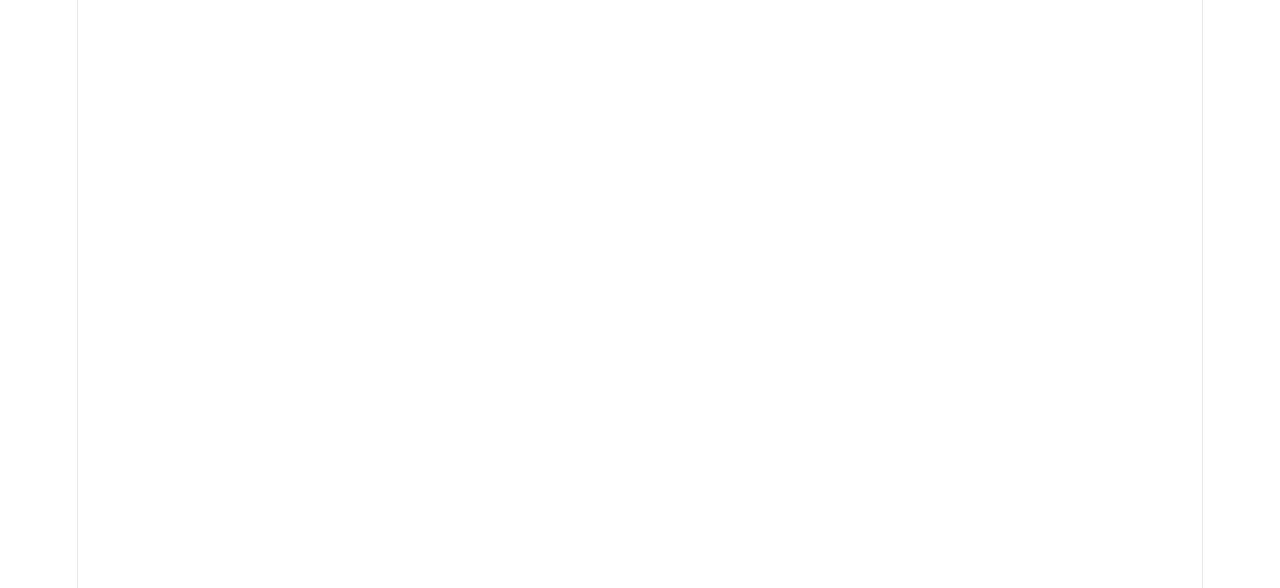
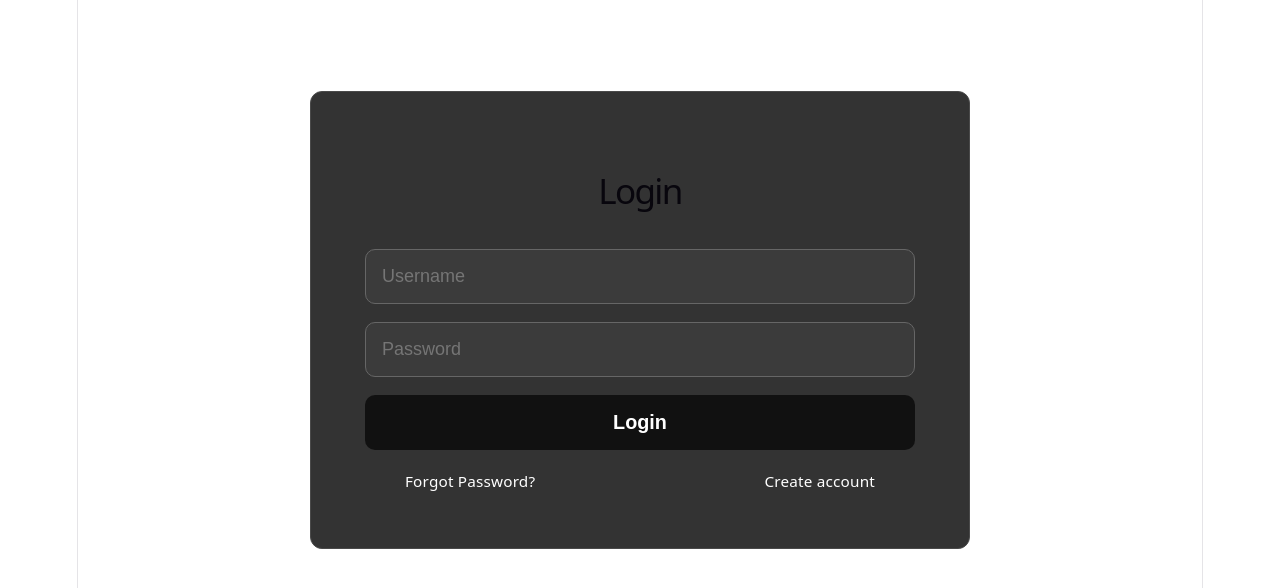
Before and after one commit to luisbr55/Carrito-De-Compras, a React (Vite) app: page /login in a window 1280 px wide. Before the commit this address had no page. Shown: the top 588 px of the page. Built offline with nearby package versions, Linux system fonts and the light colour scheme.

Commit message:
Creacion de ventanas y estilos para el login

```diff
--- a/package.json
+++ b/package.json
@@ -10,6 +10,7 @@
     "preview": "vite preview"
   },
   "dependencies": {
+    "@supabase/supabase-js": "^2.108.2",
     "axios": "^1.16.1",
     "react": "^19.2.6",
     "react-dom": "^19.2.6",
--- a/src/App.jsx
+++ b/src/App.jsx
@@ -1,16 +1,70 @@
 import { Routes, Route } from "react-router-dom";
 import CatalogPage from "./pages/CatalogPage";
 import ProductDetailPage from "./pages/ProductDetailPage";
-import CreateProductPage from "./pages/CreateProductPage"
+import CreateProductPage from "./pages/CreateProductPage";
 import EditProductPage from "./pages/EditProductPage";
+import Login from "./pages/Auth/Login";
+import Register from "./pages/Auth/Register";
+import ForgotPassword from "./pages/Auth/ForgotPassword";
+import UpdatePassword from "./pages/Auth/UpdatePassword";
+import PrivateRoute from "./components/PrivateRoute";
 
 export default function App() {
   return (
     <Routes>
-      <Route path="/" element={<CatalogPage />} />
-      <Route path="/products/new" element={<CreateProductPage />} />
-      <Route path="/products/:id/edit" element={<EditProductPage />} />
-      <Route path="/products/:id" element={<ProductDetailPage />} />
+      {/* Públicas */}
+      <Route path="/login" element={<Login />} />
+      <Route path="/register" element={<Register />} />
+      <Route path="/forgot-password" element={<ForgotPassword />} />
+
+      {/* Privadas */}
+      <Route
+        path="/"
+        element={
+          <PrivateRoute>
+            <CatalogPage />
+          </PrivateRoute>
+        }
+      />
+
+      <Route
+        path="/products/new"
+        element={
+          <PrivateRoute>
+            <CreateProductPage />
+          </PrivateRoute>
+        }
+      />
+
+      <Route
+        path="/products/:id/edit"
+        element={
+          <PrivateRoute>
+            <EditProductPage />
+          </PrivateRoute>
+        }
+      />
+
+      <Route
+        path="/products/:id"
+        element={
+          <PrivateRoute>
+            <ProductDetailPage />
+          </PrivateRoute>
+        }
+      />
+
+      <Route
+        path="/update-password"
+        element={
+          <PrivateRoute>
+            <UpdatePassword />
+          </PrivateRoute>
+        }
+      />
+
+      {/* 404 */}
+      <Route path="*" element={<h1>404 - Page Not Found</h1>} />
     </Routes>
   );
 }
--- /dev/null
+++ b/src/components/PrivateRoute.jsx
@@ -0,0 +1,7 @@
+import { Navigate } from "react-router-dom";
+
+export default function PrivateRoute({ children }) {
+  const token = localStorage.getItem("token");
+
+  return token ? children : <Navigate to="/login" replace />;
+}
--- /dev/null
+++ b/src/pages/Auth/ForgotPassword.jsx
@@ -0,0 +1,21 @@
+import { Link } from "react-router-dom";
+import "../../styles/Auth.css";
+
+export default function ForgotPassword() {
+  return (
+    <div className="auth-container">
+      <div className="auth-card">
+        <h1>Password recovery</h1>
+        <form>
+          <input type="text" placeholder="Type your username" />
+        </form>
+        <button>Recover password</button>
+        <div className="auth-links">
+          <Link to={`/login`} className="back-link">
+            ← return{" "}
+          </Link>
+        </div>
+      </div>
+    </div>
+  );
+}
--- /dev/null
+++ b/src/pages/Auth/Login.jsx
@@ -0,0 +1,38 @@
+import { useState } from "react";
+import { Link } from "react-router-dom";
+import "../../styles/Auth.css";
+
+export default function Login() {
+  const [username, setUsername] = useState("");
+
+  const [password, setPassword] = useState("");
+
+  function handleUsername(e) {
+    setUsername(e.target.value);
+  }
+
+  function handlePassword(e) {
+    setPassword(e.target.value);
+  }
+
+  return (
+    <div className="auth-container">
+      <div className="auth-card">
+        <h1>Login</h1>
+        <form>
+          <input type="text" value={username} onChange={handleUsername} placeholder="Username"/>
+          <input type="password" value={password} onChange={handlePassword} placeholder="Password" />
+        </form>
+        <button>Login</button>
+        <div className="auth-links">
+          <Link to={`/forgot-password`} className="back-link">
+            Forgot Password?{" "}
+          </Link>
+          <Link to={`/register`} className="back-link">
+            Create account{" "}
+          </Link>
+        </div>
+      </div>
+    </div>
+  );
+}
--- /dev/null
+++ b/src/pages/Auth/Register.jsx
@@ -0,0 +1,22 @@
+import { Link } from "react-router-dom";
+import "../../styles/Auth.css";
+
+export default function Register() {
+  return (
+    <div className="auth-container">
+      <div className="auth-card">
+        <h1>Register</h1>
+        <form>
+        <input type="text" placeholder="Username" />
+        <input type="password" placeholder="Password" />
+        </form>
+        <button>Register</button>
+        <div className="auth-links">
+          <Link to={`/login`} className="back-link">
+          ← return{" "}
+          </Link>
+        </div>
+      </div>
+    </div>
+  );
+}
--- /dev/null
+++ b/src/pages/Auth/UpdatePassword.jsx
@@ -0,0 +1,17 @@
+import "../../styles/Auth.css"
+
+
+export default function UpdatePassword() {
+  return (
+    <div className="auth-container">
+      <div className="auth-card">
+        <h1>New password</h1>
+        <form>
+          <input type="passwrd" placeholder="New password" />
+          <input type="password" placeholder="Confirm password" />
+        </form>
+        <button>Update password</button>
+      </div>
+    </div>
+  );
+}
--- /dev/null
+++ b/src/styles/Auth.css
@@ -0,0 +1,93 @@
+.auth-container {
+  display: flex;
+  justify-content: center;
+  align-items: center;
+  min-height: 80vh;
+
+  & form {
+    display: flex;
+    flex-direction: column;
+    gap: 1rem;
+  }
+}
+
+.auth-card {
+  display: flex;
+
+  flex-direction: column;
+
+  gap: 1rem;
+
+  width: 100%;
+
+  max-width: 550px;
+
+  padding: 3rem;
+
+  background: #333;
+
+  border-radius: 12px;
+
+  border: 1px solid #4a4a4a;
+
+  & h1 {
+    text-align: center;
+    margin-bottom: 1.5rem;
+    font-size: 35px;
+  }
+
+  & input {
+    width: 100%;
+
+    box-sizing: border-box;
+
+    padding: 16px;
+
+    border-radius: 10px;
+
+    border: 1px solid #666;
+
+    background: #3b3b3b;
+
+    color: white;
+
+    font-size: 1rem;
+  }
+
+  & button{
+    width: 100%;
+
+    padding: 16px;
+
+    border: none;
+
+    border-radius: 10px;
+
+    background: #111;
+
+    color: white;
+
+    font-size: 1.1rem;
+
+    font-weight: 600;
+
+    cursor: pointer;
+  }
+}
+
+.auth-links {
+  display: flex;
+  justify-content: space-between;
+  font-size: 0.85em;
+  margin-inline: 40px;
+
+  & a{
+    text-decoration: none;
+    color: white;
+  }
+
+  & a:hover{
+    color: #9a9a9a ;
+    transition: 0.3s ease;
+  }
+}
```
Also changed, not shown: 2 other files (tests, documents, lock files or other folders).
